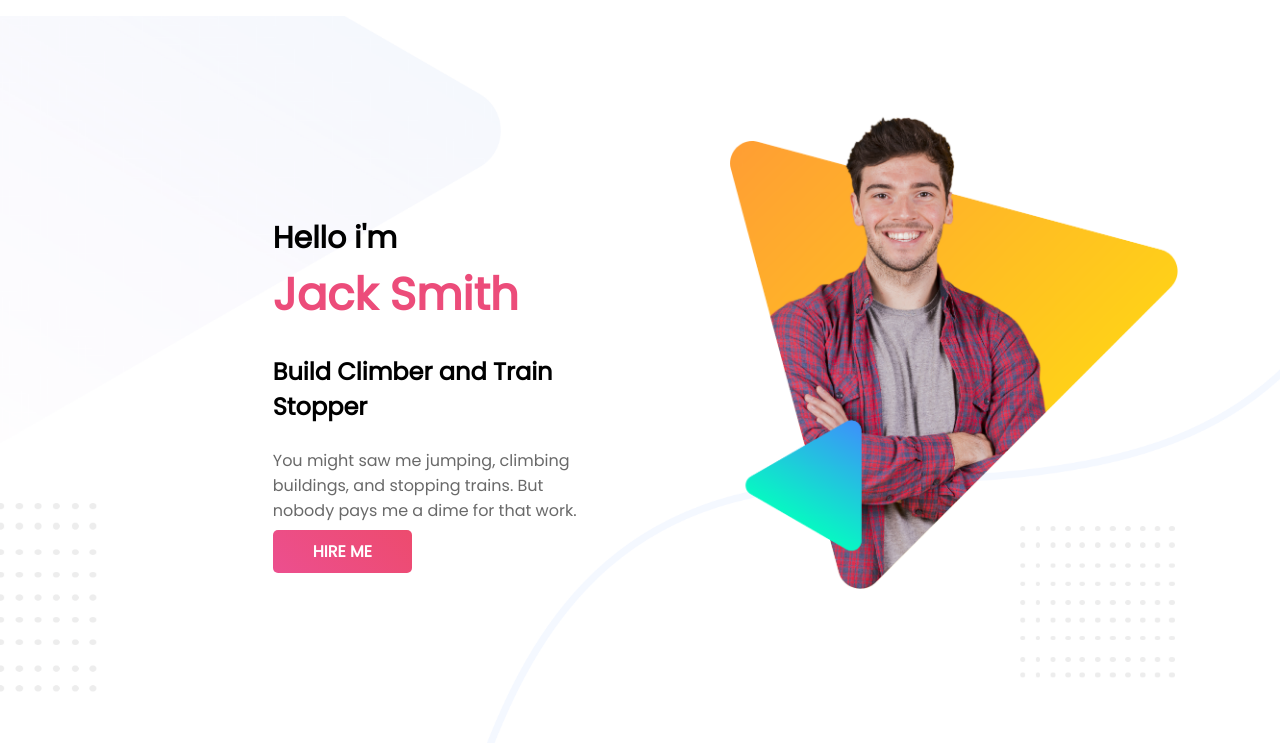
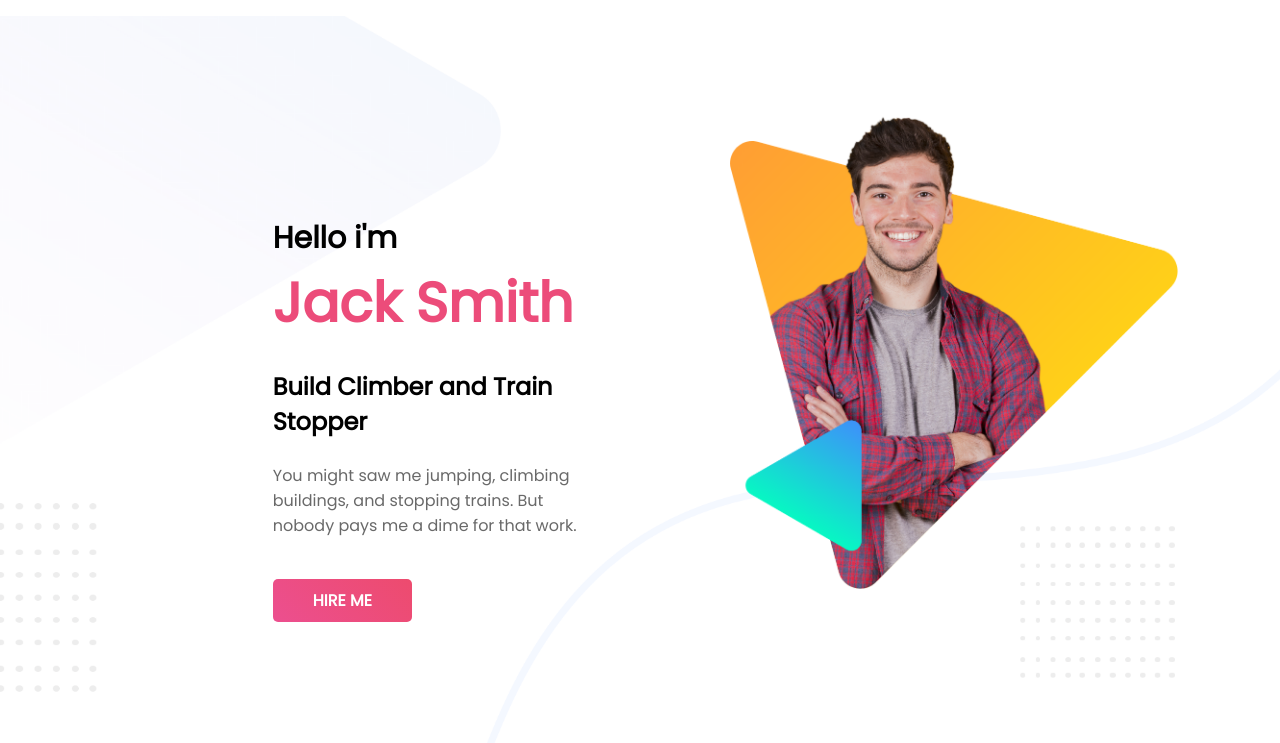
Before and after one commit to syum-akhlaque/hero-portfolio, a plain HTML site: page index.html in a window 1280 px wide. Shown: the top 743 px of the page. Drawn offline with Linux system fonts and the light colour scheme.

```diff
--- a/style.css
+++ b/style.css
@@ -18,7 +18,7 @@
 }
 .top-banner h2 span {
 	color: #ec4c7a;
-	font-size: 45px;
+	font-size: 55px;
 	font-weight: 700;
 }
 .top-banner {
@@ -29,6 +29,9 @@
 .top-banner-left-padding {
 	padding-top: 75px;
 	padding-left: 132px;
+}
+.top-banner p,.biography-area p {
+	margin-bottom: 50px;
 }
 .half-width {
 	width: 35%;
```
